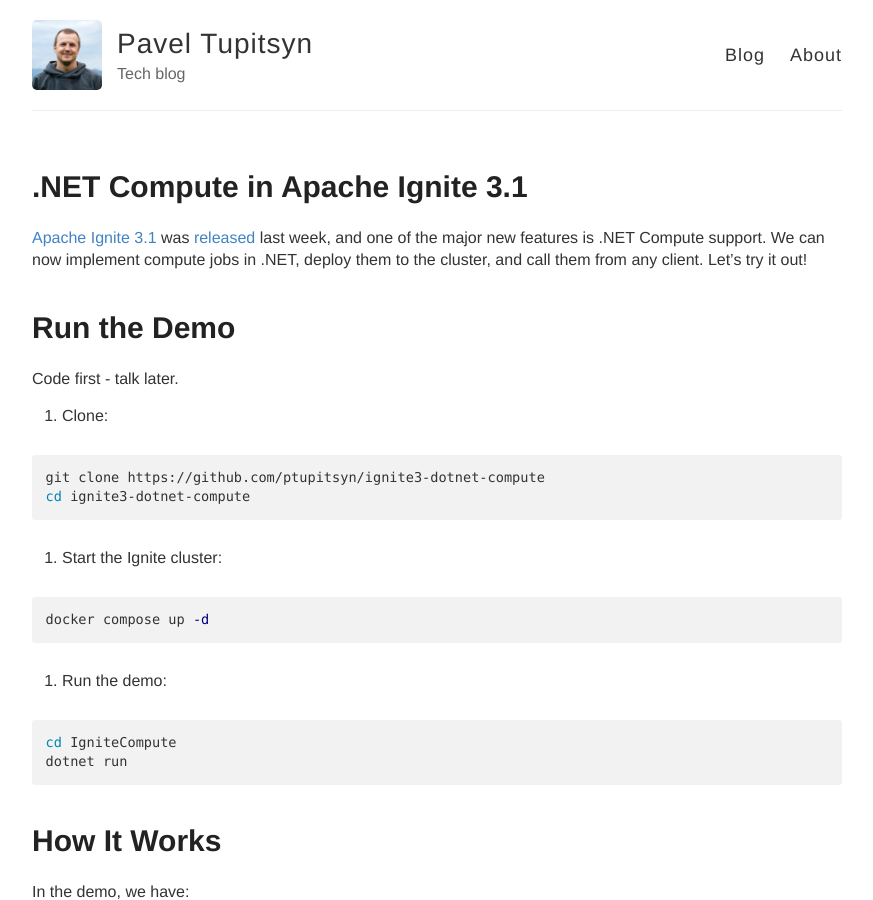
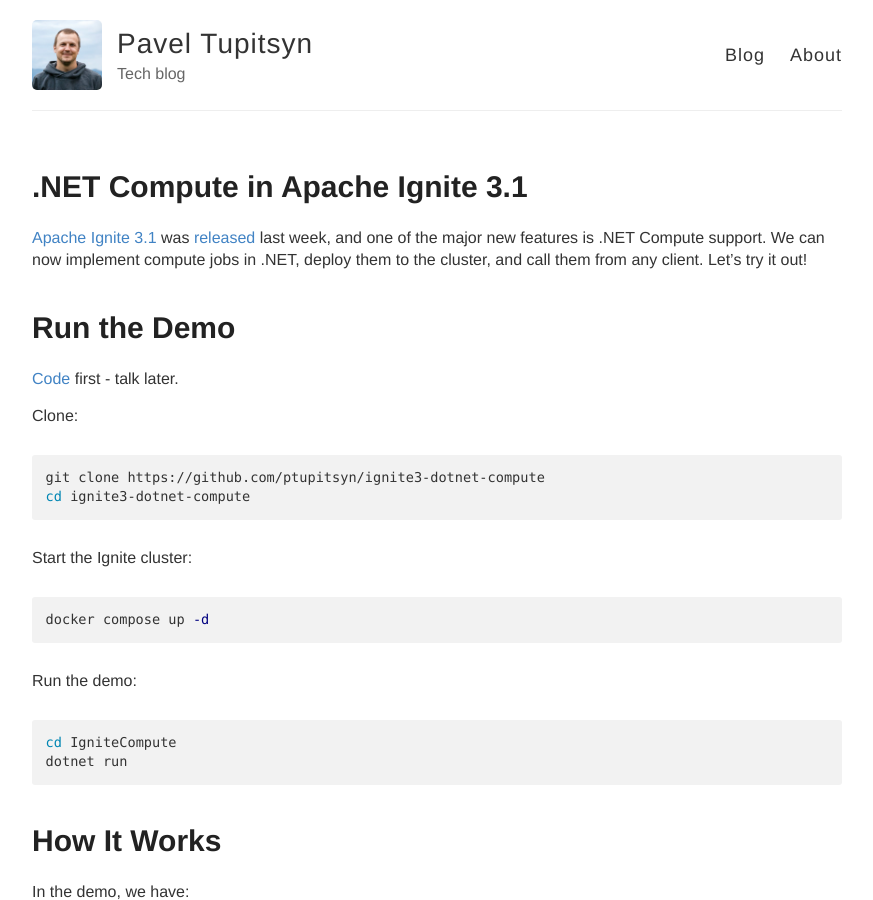
Before and after one commit to ptupitsyn/ptupitsyn.github.io, a Jekyll site: the page built from _posts/2025-11-03-NET-Compute-In-Apache-Ignite-3-1.md, in a window 1280 px wide and 900 px high. Shown: the whole window, without its empty margins (203-1076 px from the left). Built offline with Jekyll 4.4.1, drawn with Linux system fonts in a browser that asks for light colours; some of the changed lines change nothing that is shown.

Commit message:
Fix formatting

````diff
--- a/_posts/2025-11-03-NET-Compute-In-Apache-Ignite-3-1.md
+++ b/_posts/2025-11-03-NET-Compute-In-Apache-Ignite-3-1.md
@@ -10,22 +10,22 @@
 
 # Run the Demo
 
-Code first - talk later.
+[Code](https://github.com/ptupitsyn/ignite3-dotnet-compute) first - talk later.
 
-1. Clone:
+Clone:
 
 ```shell
 git clone https://github.com/ptupitsyn/ignite3-dotnet-compute
 cd ignite3-dotnet-compute
 ```
 
-2. Start the Ignite cluster:
+Start the Ignite cluster:
 
 ```shell
 docker compose up -d
 ```
 
-3. Run the demo:
+Run the demo:
 
 ```shell
 cd IgniteCompute
````
